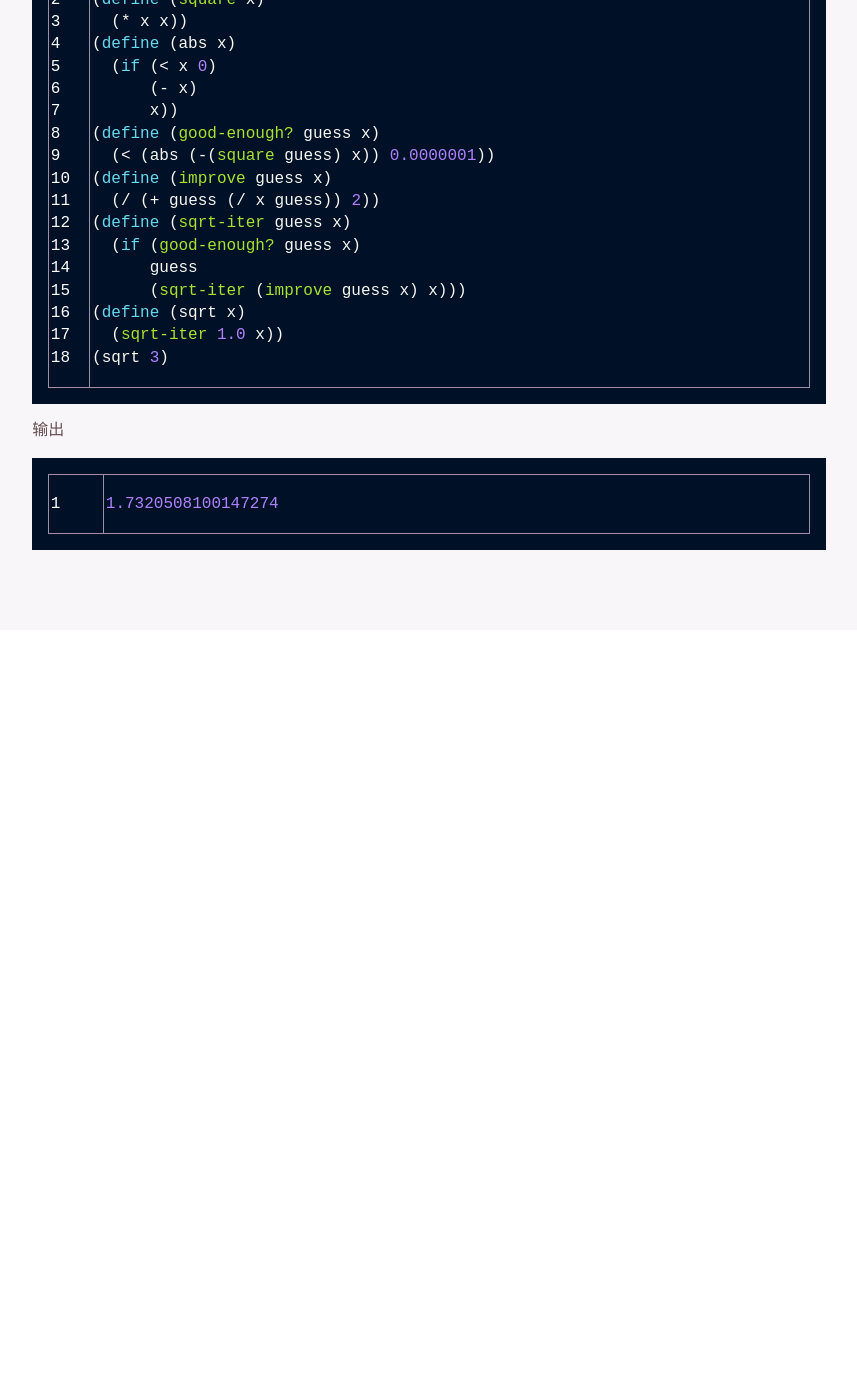
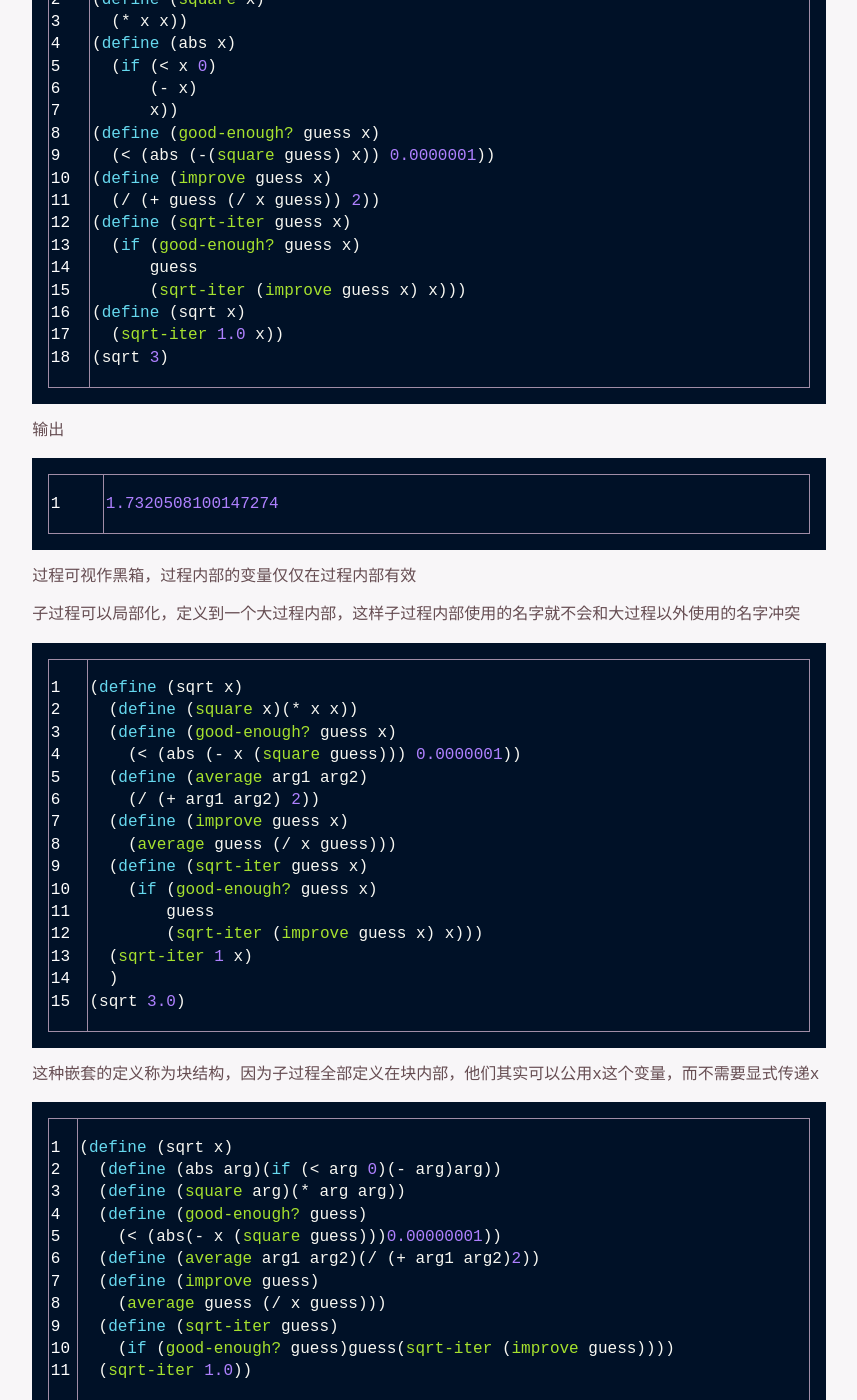
Before and after one commit to J-XZ/blog, a Jekyll site: the page built from _posts/2021-07-28-构造过程抽象.md, in a window 1280 px wide and 1400 px high, scrolled down 2906 px. Shown: the whole window, without its empty margins (211-1068 px from the left). Built offline with Jekyll 4.4.1, drawn with Linux system fonts in a browser that asks for light colours; formulas are drawn with MathJax 3; before the commit the page ends 3536 px from its top, so only the background shows below that; some of the changed text lies outside the part shown.

Commit message:
more post

````diff
--- a/_posts/2021-07-28-构造过程抽象.md
+++ b/_posts/2021-07-28-构造过程抽象.md
@@ -139,3 +139,86 @@ cond
 ```scheme
 1.7320508100147274
 ```
+
+过程可视作黑箱，过程内部的变量仅仅在过程内部有效
+
+子过程可以局部化，定义到一个大过程内部，这样子过程内部使用的名字就不会和大过程以外使用的名字冲突
+
+```scheme
+(define (sqrt x)
+  (define (square x)(* x x))
+  (define (good-enough? guess x)
+    (< (abs (- x (square guess))) 0.0000001))
+  (define (average arg1 arg2)
+    (/ (+ arg1 arg2) 2))
+  (define (improve guess x)
+    (average guess (/ x guess)))
+  (define (sqrt-iter guess x)
+    (if (good-enough? guess x)
+        guess
+        (sqrt-iter (improve guess x) x)))
+  (sqrt-iter 1 x)
+  )
+(sqrt 3.0)
+```
+
+这种嵌套的定义称为块结构，因为子过程全部定义在块内部，他们其实可以公用x这个变量，而不需要显式传递x
+
+```scheme
+(define (sqrt x)
+  (define (abs arg)(if (< arg 0)(- arg)arg))
+  (define (square arg)(* arg arg))
+  (define (good-enough? guess)
+    (< (abs(- x (square guess)))0.00000001))
+  (define (average arg1 arg2)(/ (+ arg1 arg2)2))
+  (define (improve guess)
+    (average guess (/ x guess)))
+  (define (sqrt-iter guess)
+    (if (good-enough? guess)guess(sqrt-iter (improve guess))))
+  (sqrt-iter 1.0))
+```
+
+## 常用的模式
+
+### 线性递归和迭代
+
+计算阶乘（以下图片都是计算`(factorial 6)`在调试过程中对于栈情况的截图）
+
+```scheme
+;递归
+(define (factorial n)
+  (if (= n 0)
+      1
+      (* n (factorial (- n 1)))))
+```
+
+<img src="../../www/assets/pic/2021-07-28%2012-01-17%20%E7%9A%84%E5%B1%8F%E5%B9%95%E6%88%AA%E5%9B%BE.png" style="zoom:50%;" />
+
+在表达式展开阶段里，计算过程构造起一个推迟执行的操作所形成的链条，栈要保存递归路径，因为下一级的值计算出来后要代入到上一级式子中进行计算
+
+
+```scheme
+;迭代
+(define (factorial n)
+  (define (fact-iter product counter)
+  (if (> counter n)
+      product
+      (fact-iter (* counter product)
+                 (+ 1 counter))))
+  (fact-iter 1 1))
+```
+
+<img src="../../www/assets/pic/2021-07-28%2011-58-25%20%E7%9A%84%E5%B1%8F%E5%B9%95%E6%88%AA%E5%9B%BE.png" style="zoom:50%;" />
+
+递归调用总是发生在尾部，不需要返回到上一级进行计算，栈中不需要保存沿途的调用。看起来是递归，其实是迭代！（类似kotlin的尾递归优化）
+
+### 树形递归
+
+```scheme
+;树形递归求斐波那契数列中第n个数的值
+(define (fib n)
+  (cond ((= n 0)0)
+        ((= n 1)1)
+        (else (+ (fib (- n 1))
+                 (fib (- n 2))))))
+```
````
Also changed, not shown: _posts/2021-07-28-并发编程.md (added, +333 -0 lines), _posts/2021-07-28-线程.md (added, +16 -0 lines), _posts/2021-07-27-网络编程.md (renamed from _posts/2021-07-28-网络编程.md), assets/pic/2021-07-28 11-58-25 的屏幕截图.png (added), assets/pic/2021-07-28 12-01-17 的屏幕截图.png (added).
